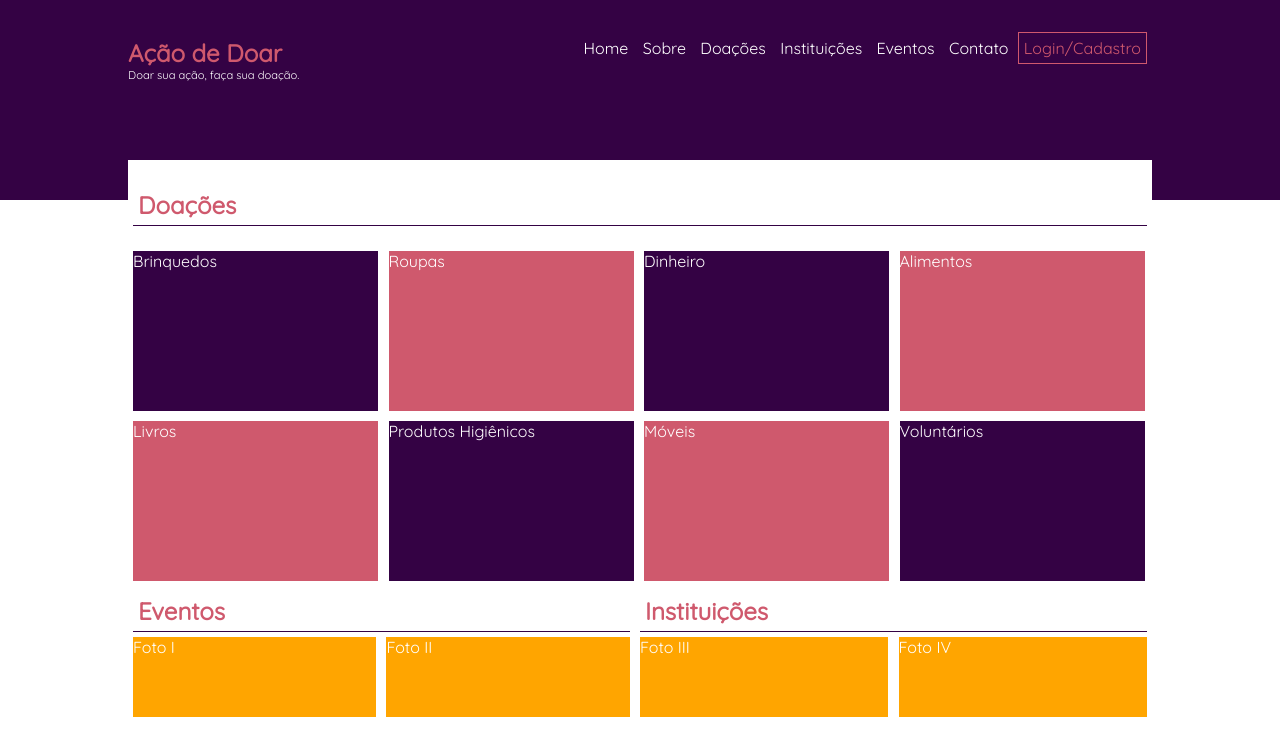
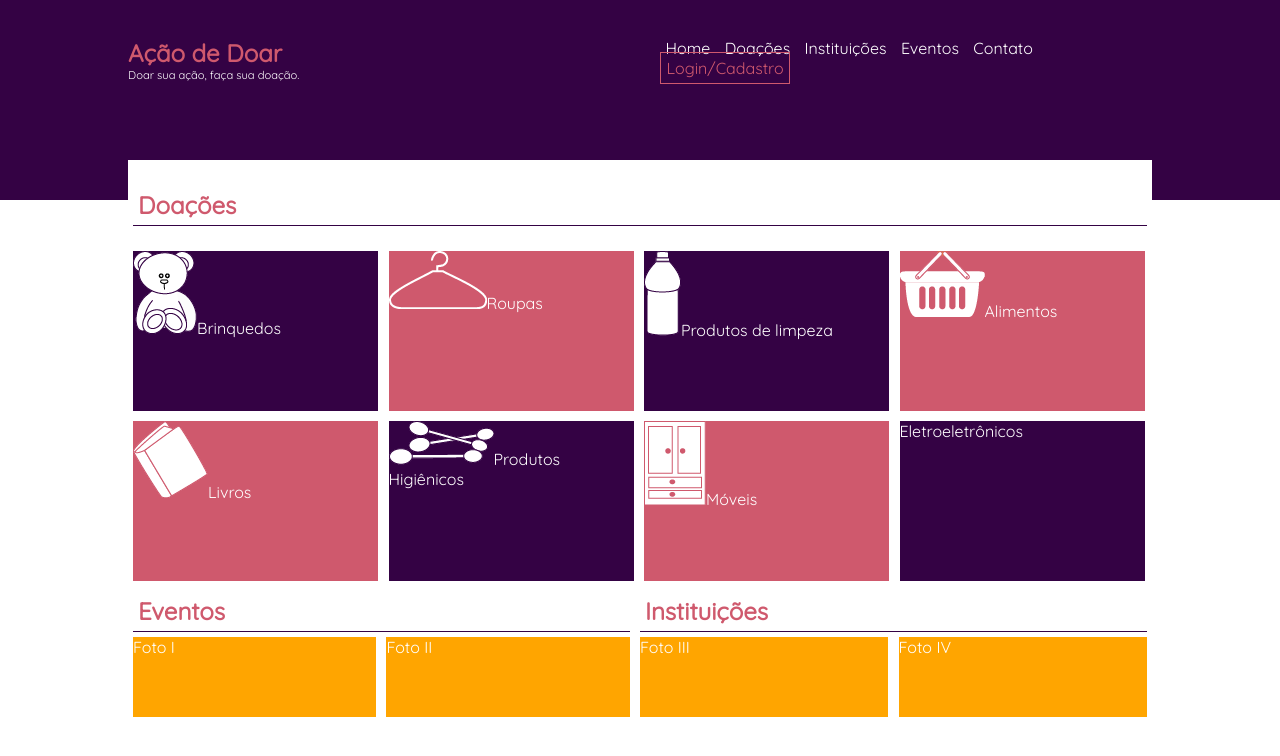
Before and after one commit to evanisantos/Acao_de_doar, a plain HTML site: page index.html in a window 1280 px wide. Drawn offline with Linux system fonts and the light colour scheme.

Commit message:
Ação_de_doar_1
Segundo commit

```diff
--- a/index.html
+++ b/index.html
@@ -15,7 +15,6 @@
 				<nav id="menuPrincipal">
 					<ul id="ulMenu">
 						<li><a href="#"> Home </a></li>
-						<li><a href="#"> Sobre </a></li>
 						<li><a href="#"> Doações </a></li>
 						<li><a href="#"> Instituições </a></li>
 						<li><a href="#"> Eventos </a></li>
@@ -27,21 +26,21 @@
 
 	<div id="conteudo">
 		<h2 id="hdoacoes">Doações</h2>
-				<a href="#" id="toys" class="objetos">Brinquedos</a>
+				<a href="#" id="toys" class="objetos"><img src="imgs/brinquedo.png" alt="link para realizar doação de brinquedo">Brinquedos</a>
 
-				<a href="#" id="clothes" class="objetos">Roupas</a>
+				<a href="#" id="clothes" class="objetos"><img src="imgs/cabide.png" alt="link para realizar doação de roupas">Roupas</a>
 
-				<a href="#" id="money" class="objetos">Dinheiro</a>
+				<a href="#" id="clear" class="objetos"><img src="imgs/limpeza.png" alt="link para realizar doação de produtos de limpeza">Produtos de limpeza</a>
 
-				<a href="#" id="food" class="objetos">Alimentos</a>
+				<a href="#" id="food" class="objetos" ><img src="imgs/basket.png" alt="link para realizar doação de alimentos">Alimentos</a>
 
-				<a href="#" id="book" class="objetos">Livros</a>
+				<a href="#" id="book" class="objetos"><img src="imgs/livro.png" alt="link para realizar doação de livros">Livros</a>
 
-				<a href="#" id="higiene" class="objetos">Produtos Higiênicos<a>
+				<a href="#" id="higiene" class="objetos"> <img src="imgs/haste.png" alt="link para realizar doação de produtos higiênicos">Produtos Higiênicos</a>
 
-				<a href="#" id="moveis" class="objetos">Móveis</a>
+				<a href="#" id="moveis" class="objetos"><img src="imgs/moveis.png" alt="link para realizar doação de móveis">Móveis</a>
 
-				<a href="#" id="voluntario" class="objetos">Voluntários</a>
+				<a href="#" id="eletronicos" class="objetos">Eletroeletrônicos</a>
 
 		<div id="campoEven">
 			<h2 id="heventos">Eventos</h2>
--- a/style/main.css
+++ b/style/main.css
@@ -33,7 +33,7 @@
 
 	div#logo{
 		float: left;
-		width:44%;
+		width:52%;
 	}
 
 	nav ul#ulMenu{
@@ -94,15 +94,15 @@
 		text-decoration: none;
 	}
 
-	#toys, #clothes, #money, #book, #higiene, #moveis {
+	#toys, #clothes, #clear, #book, #higiene, #moveis {
 		margin: 0 1% 1% 0;
 	}
 
-	#food, #voluntario{
+	#food, #eletronicos{
 		margin: 0 0 1% 0;
 	}
 
-	#toys, #money, #higiene, #voluntario{
+	#toys, #clear, #higiene, #eletronicos{
 		background-color: #340244;
 	}
 
```
Also changed, not shown: doacoes.html (+0 -1 lines), imgs/basket.png (added), imgs/brinquedo.png (added), imgs/cabide.png (added), imgs/haste.png (added), imgs/limpeza.png (added), imgs/livro.png (added), imgs/moveis.png (added).
